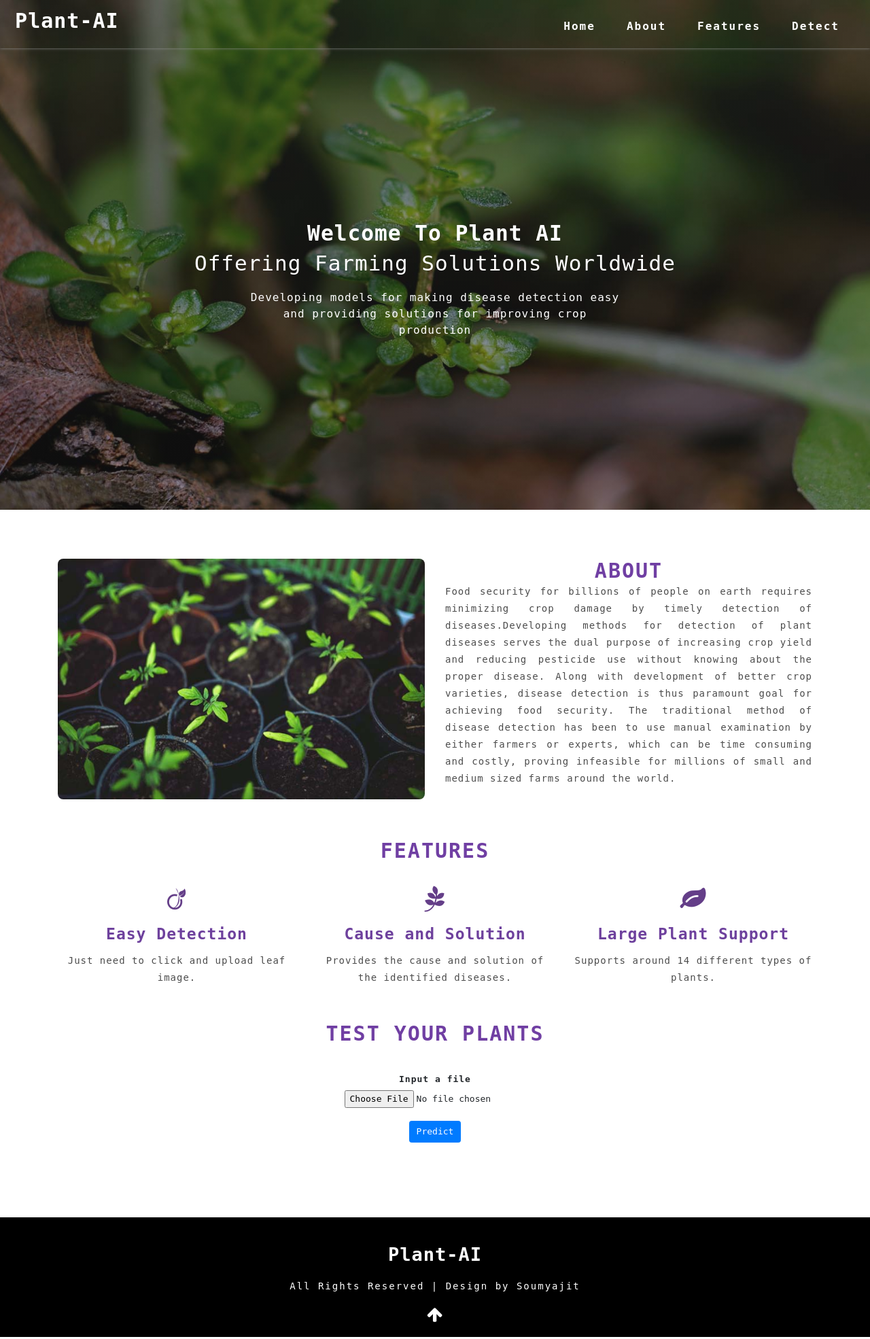
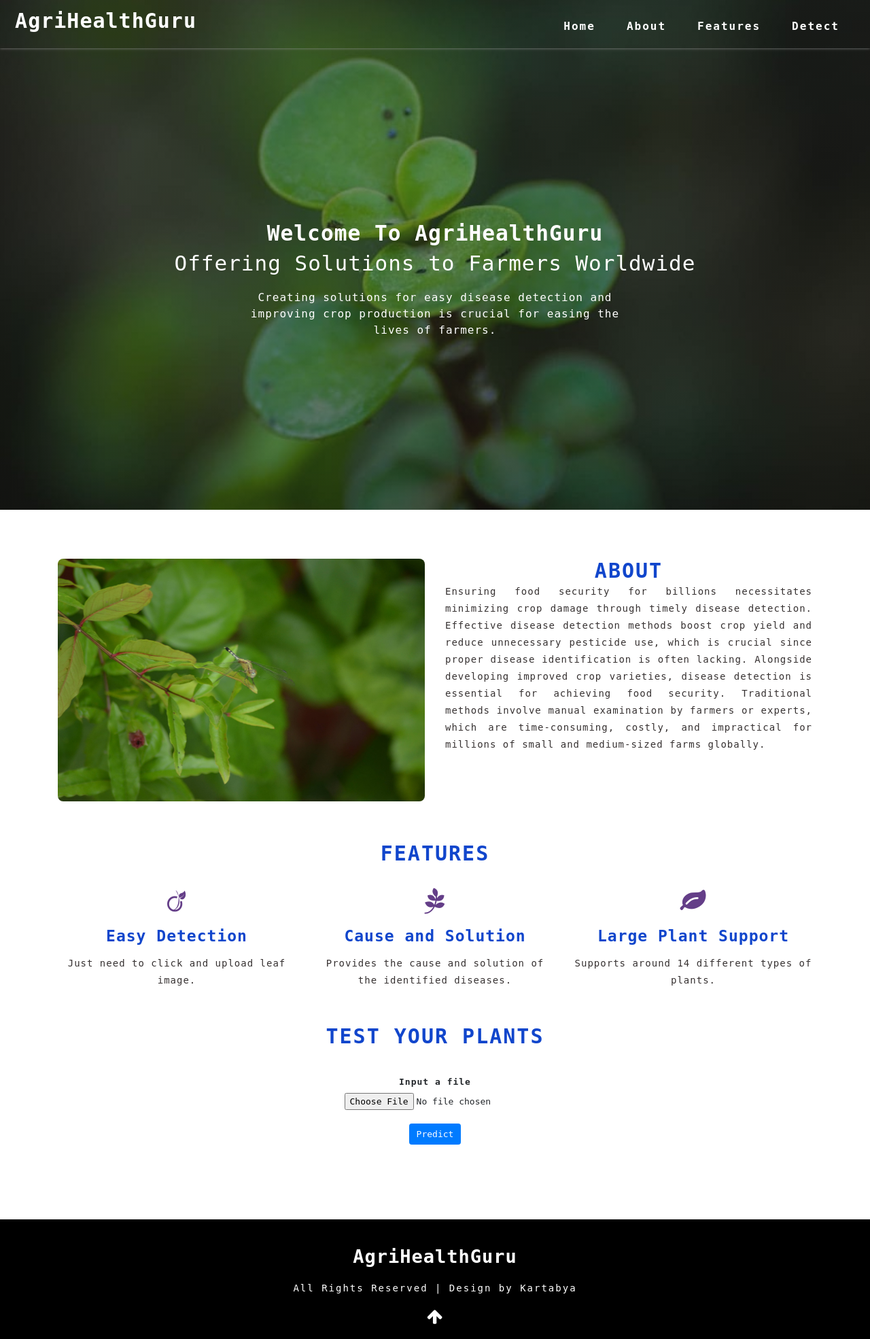
Before and after one commit to kartabyakrishna/AgriHealthGuru, a Flask app: page / in a window 1280 px wide. Shown: the whole page at 68% size. Run offline with Flask 3, Linux system fonts and the light colour scheme; some libraries are stand-ins or nearby versions.

Commit message:
Update app.py

```diff
--- a/Flask/app.py
+++ b/Flask/app.py
@@ -1,14 +1,13 @@
-from flask import Flask, render_template, jsonify, request, Markup
+from flask import Flask, render_template, jsonify, request
+from markupsafe import Markup
 from model import predict_image
 import utils
 
 app = Flask(__name__)
 
-
 @app.route('/', methods=['GET'])
 def home():
     return render_template('index.html')
-
 
 @app.route('/predict', methods=['GET', 'POST'])
 def predict():
@@ -20,10 +19,10 @@ def predict():
             print(prediction)
             res = Markup(utils.disease_dic[prediction])
             return render_template('display.html', status=200, result=res)
-        except:
-            pass
+        except Exception as e:
+            print(e)  # Print the error for debugging purposes
+            return render_template('index.html', status=500, res="Internal Server Error")
     return render_template('index.html', status=500, res="Internal Server Error")
-
 
 if __name__ == "__main__":
     app.run(debug=True)
--- a/Flask/requirements.txt
+++ b/Flask/requirements.txt
@@ -3,5 +3,3 @@ pandas
 Flask
 Pillow
 gunicorn == 20.0.4
-https://download.pytorch.org/whl/cpu/torch-1.8.0%2Bcpu-cp36-cp36m-linux_x86_64.whl
-https://download.pytorch.org/whl/cpu/torchvision-0.9.0%2Bcpu-cp36-cp36m-linux_x86_64.whl
--- a/Flask/static/styles/style.css
+++ b/Flask/static/styles/style.css
@@ -93,7 +93,7 @@ ul li {
 
 .title {
   font-size: 30px;
-  color: #703fa3;
+  color: #1146cc;
   letter-spacing: 2px;
   font-weight: 700;
   text-transform: uppercase;
@@ -121,7 +121,7 @@ h5.card-title {
 .comments-grid-right h4,
 .single-title h4 {
   font-size: 25px;
-  color: #6e419d;
+  color: #1146cc;
   font-weight: bold;
 }
 
@@ -139,7 +139,7 @@ h5.card-title {
 .single-title ul li,
 .single-title ul li a {
   font-size: 14px;
-  color: #4c4c4c;
+  color: #363131;
   line-height: 25px;
 }
 
--- a/Flask/templates/index.html
+++ b/Flask/templates/index.html
@@ -2,7 +2,7 @@
 <html>
 
 <head>
-  <title>Plant AI</title>
+  <title>AgriHealthGuru</title>
   <!--meta tags -->
   <meta charset="UTF-8">
   <meta name="viewport" content="width=device-width, initial-scale=1">
@@ -31,7 +31,7 @@
       <!-- nav -->
       <nav>
         <div id="logo">
-          <h1><a href="index.html">Plant-AI</a></h1>
+          <h1><a href="index.html">AgriHealthGuru</a></h1>
         </div>
         <label for="drop" class="toggle">Menu</label>
         <input type="checkbox" id="drop">
@@ -49,12 +49,12 @@
     <div class="main-banner text-center">
       <div class="container">
         <div class="style-banner">
-          <h4 class="mb-2">Welcome To Plant AI</h4>
-          <h5>Offering Farming Solutions Worldwide
+          <h4 class="mb-2">Welcome To AgriHealthGuru</h4>
+          <h5>Offering Solutions to Farmers Worldwide
           </h5>
         </div>
         <div class="two-demo-button mt-md-4 mt-3">
-          <p> Developing models for making disease detection easy and providing solutions for improving crop production
+          <p> Creating solutions for easy disease detection and improving crop production is crucial for easing the lives of farmers.
           </p>
         </div>
 
@@ -73,13 +73,7 @@
         <div class="col-lg-6 text-justify about-two-grids pt-3">
           <h3 class="title text-center">About</h3>
           <div class="about-para-txt">
-            <p>Food security for billions of people on earth requires minimizing crop damage by timely detection of
-              diseases.Developing methods for detection of plant diseases serves the dual purpose of increasing crop
-              yield and reducing pesticide use without knowing about the proper disease. Along with development of
-              better crop varieties, disease detection is thus paramount goal for achieving food security. The
-              traditional method of disease detection has been to use manual examination by either farmers or experts,
-              which can be time consuming and costly, proving infeasible for millions of small and medium sized farms
-              around the world.</p>
+            <p>Ensuring food security for billions necessitates minimizing crop damage through timely disease detection. Effective disease detection methods boost crop yield and reduce unnecessary pesticide use, which is crucial since proper disease identification is often lacking. Alongside developing improved crop varieties, disease detection is essential for achieving food security. Traditional methods involve manual examination by farmers or experts, which are time-consuming, costly, and impractical for millions of small and medium-sized farms globally.</p>
           </div>
         </div>
       </div>
@@ -154,11 +148,11 @@
   <footer>
     <div class="container pt-5 pb-3">
       <div class="footer-w3layouts-head text-center">
-        <h2><a href="index.html">Plant-AI</a></h2>
+        <h2><a href="index.html">AgriHealthGuru</a></h2>
       </div>
       <div class="bottem-wthree-footer text-center pt-md-4 pt-3">
         <p>
-          All Rights Reserved | Design by Soumyajit
+          All Rights Reserved | Design by Kartabya
         </p>
       </div>
       <!-- move icon -->
```
Also changed, not shown: Flask/templates/display.html (+4 -4 lines), Flask/static/images/4.jpg, Flask/static/images/b7.jpg, 1 other file.
